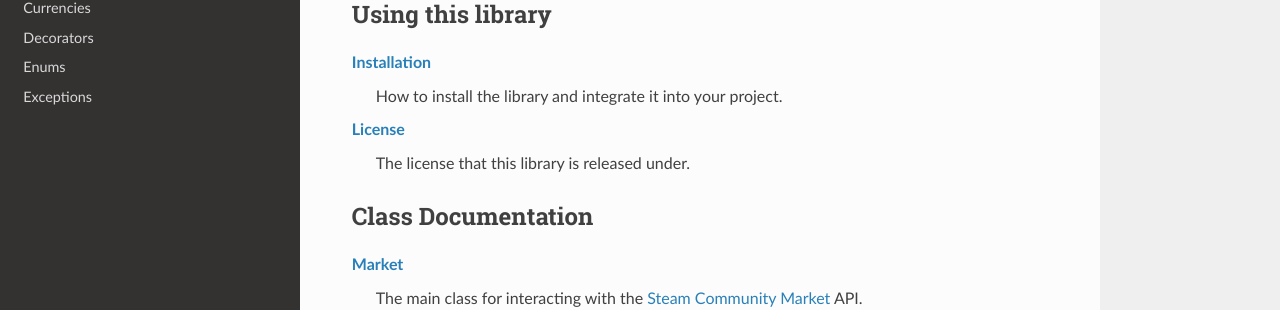
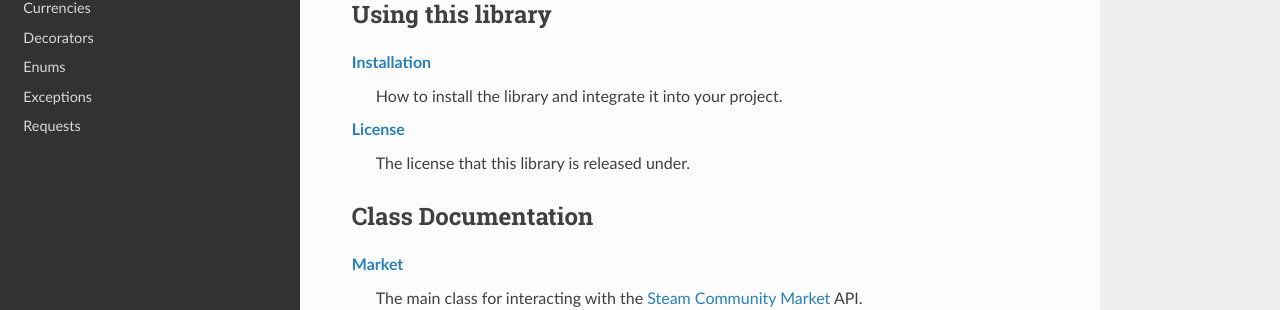
Before and after one commit to offish/steam_community_market, a Sphinx documentation site: the page built from docs/index.rst, in a window 1280 px wide. Shown: the part 302-612 px from the top of the page. Built offline with Sphinx 7.4.7 and the Read the Docs theme 2.0.0, drawn with Linux system fonts in a browser that asks for light colours.

Commit message:
Added `requests` module to documentation.

```diff
--- a/docs/conf.py
+++ b/docs/conf.py
@@ -73,7 +73,6 @@ html_theme = "sphinx_rtd_theme"
 # so a file named "default.css" will overwrite the builtin "default.css".
 html_static_path = ["_static"]
 
-
 autodoc_member_order = "bysource"
 
 html_theme_options = {
--- a/docs/index.rst
+++ b/docs/index.rst
@@ -70,3 +70,4 @@ Class Documentation
     pages/classes/decorators
     pages/classes/enums
     pages/classes/exceptions
+    pages/classes/requests
--- /dev/null
+++ b/docs/pages/classes/requests.rst
@@ -0,0 +1,6 @@
+********
+Requests
+********
+
+.. automodule:: steam_community_market.requests
+   :members:
```
